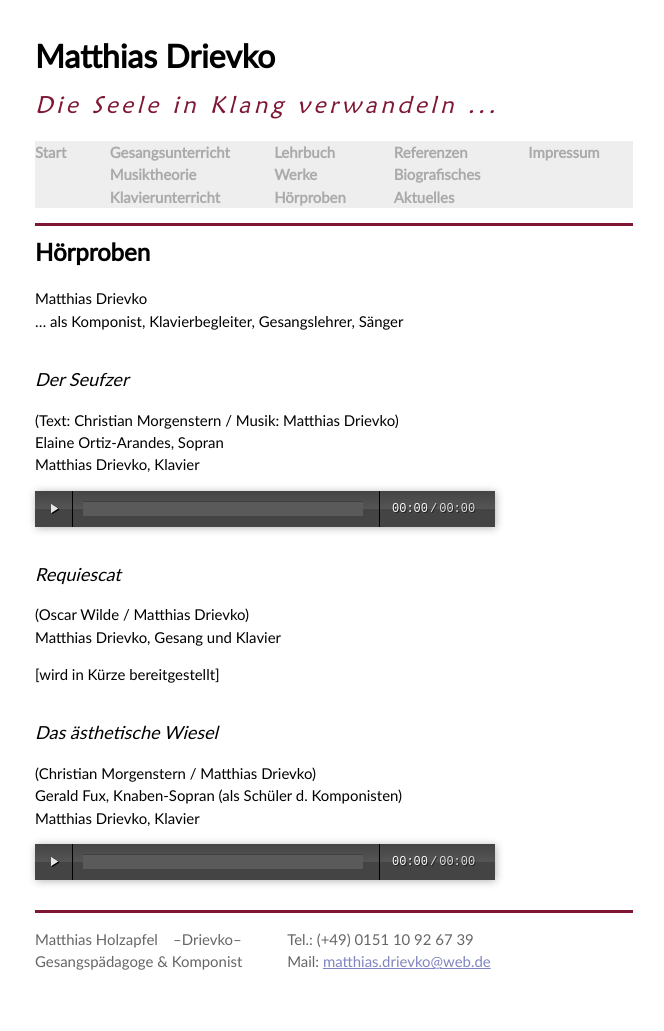
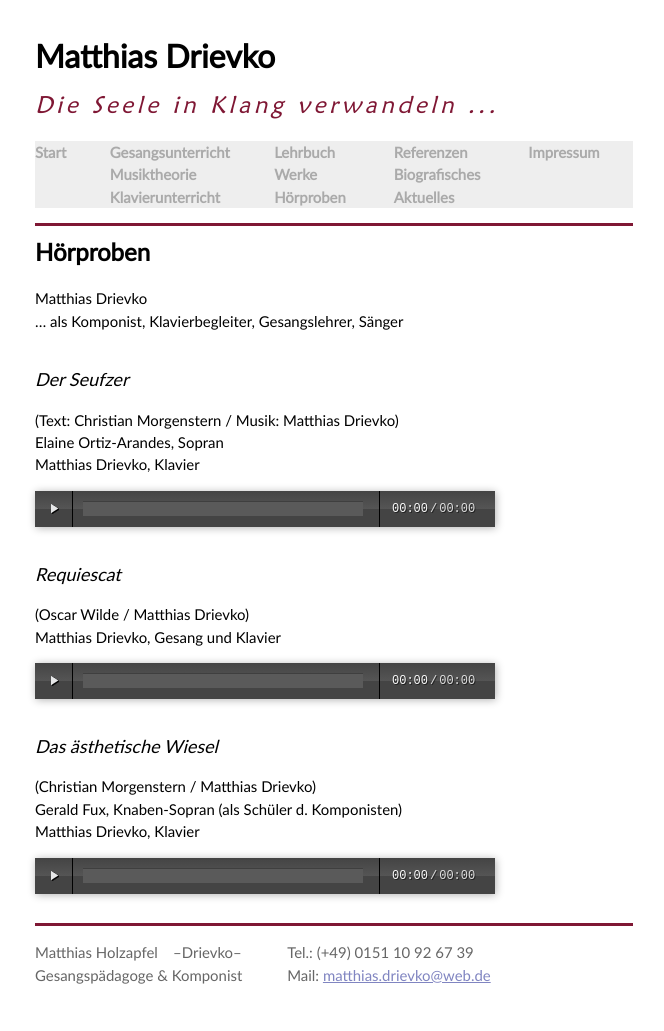
Before and after one commit to drievko/drievko.github.io, a Jekyll site: the page built from hoerproben.md, in a window 1280 px wide. Shown: the whole page, without its empty margins (306-970 px from the left). Built offline with Jekyll 4.4.1, drawn with Linux system fonts in a browser that asks for light colours; Markdown is read by kramdown in place of the engine named in the settings.

Commit message:
Added new sample.

```diff
--- a/hoerproben.md
+++ b/hoerproben.md
@@ -38,7 +38,7 @@ Requiescat
 (Oscar Wilde / Matthias Drievko)
 Matthias Drievko, Gesang und Klavier
 
-[wird in Kürze bereitgestellt]
+<audio src="/assets/requiescat.mp3" preload="none">Requiescat</audio>
 
 
 Das ästhetische Wiesel
```
Also changed, not shown: 1 other file.
